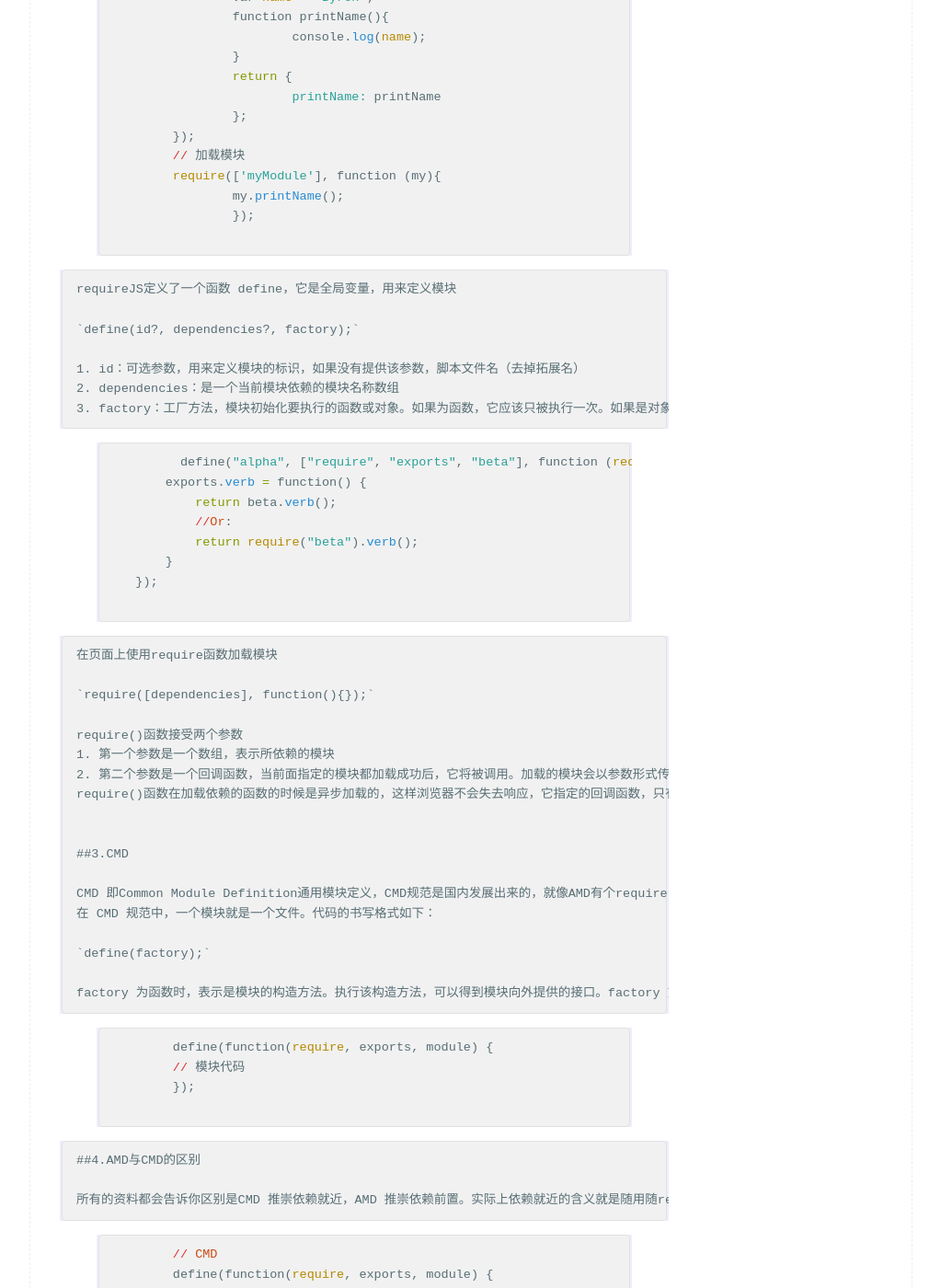
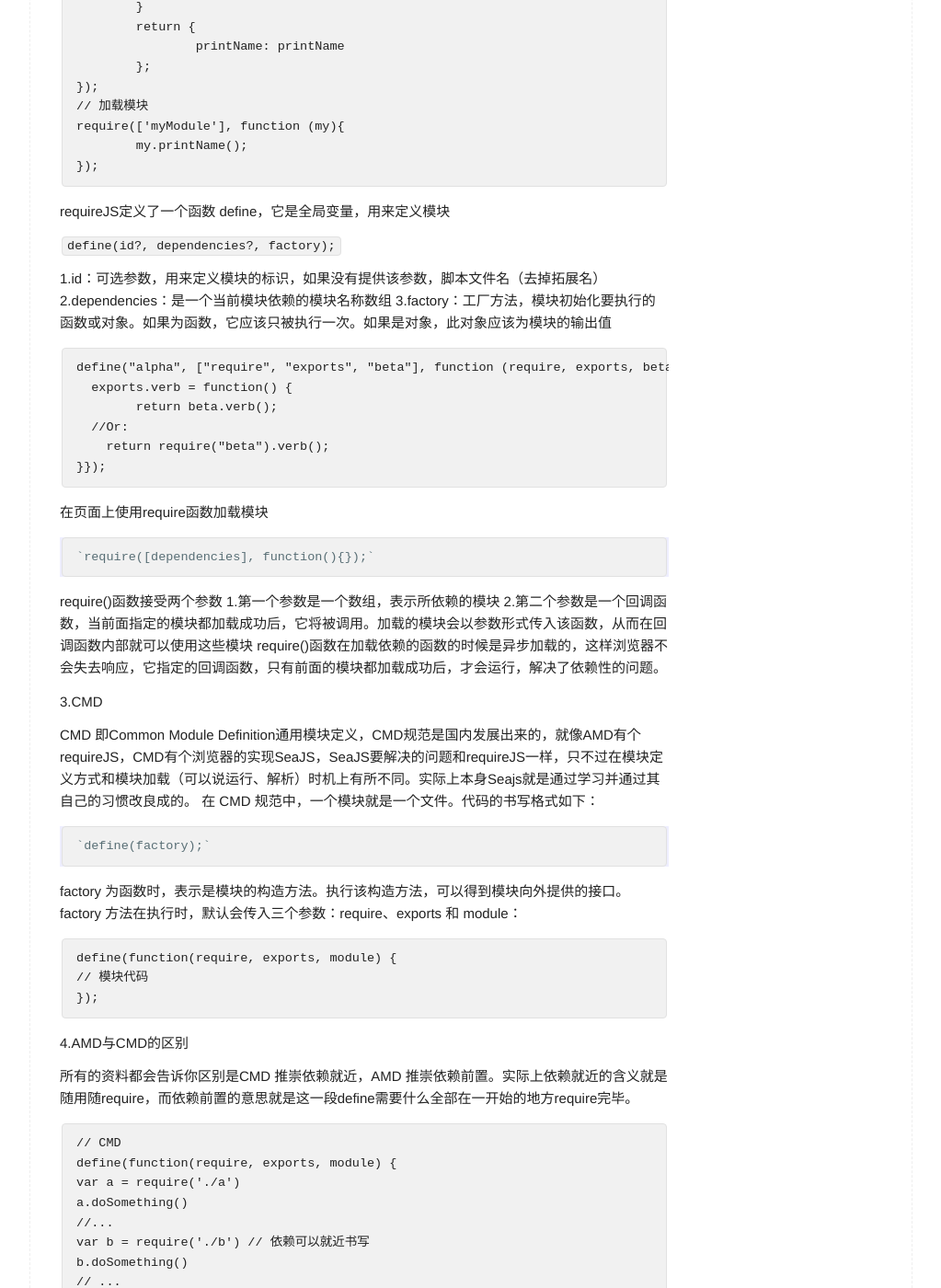
Before and after one commit to shane777/shane777.github.io, a Jekyll site: the page built from _posts/2017-07-16-font_module .markdown, in a window 1280 px wide and 1400 px high, scrolled down 2097 px. Shown: the whole window at 92% size, without its empty margins (128-1151 px from the left). Built offline with Jekyll 4.4.1, drawn with Linux system fonts in a browser that asks for light colours; comment, search, counter and statistics services are not loaded; some of the changed text lies outside the part shown.

Commit message:
change posyt

````diff
--- a/_posts/2017-07-16-font_module .markdown
+++ b/_posts/2017-07-16-font_module .markdown
@@ -8,19 +8,19 @@
 
 JS的模块化初衷和所有语言的模块化都是一致的，就是规范化开发。
 
-1. 最早期的时候就是原生的js从上到下代码编写执行，
+1.最早期的时候就是原生的js从上到下代码编写执行，
 
-	{% highlight ruby %}
+``` JavaScript
 	function fun1(){ //... }
 	function fun2(){ //... }
-	{% endhighlight %}
+```
 
 所有的函数和变量都直接放入相应的js文件中。导致的问题就是全局对象Global被污染，函数命名冲突。同时在js文件之间有所依赖时，还要保证文件引入的顺序，文件之间的依赖关系不好管理。
 
 
-2. 为了解决上面的问题，采用了使用对象封装的模式。
+2.为了解决上面的问题，采用了使用对象封装的模式。
 
-	{% highlight ruby %}
+``` JavaScript
 	var module1 = {
 		property1 : 1,
 		property2 : 2,
@@ -28,163 +28,165 @@
 		fun2: function(){}
 	}
 	obj.fun1();
-	{% endhighlight %}
+```
 
 好处是减少了对全局对象的污染，而新的问题是对象类型的不安全，在外部可以对其内部进行修改。
 
 
-3. 而采用匿名闭包就可以达到隐藏其内部细节的功能。
+3.而采用匿名闭包就可以达到隐藏其内部细节的功能。
 
-	{% highlight ruby %}
-	var module1 =( function () {
-		var property1 = 1;
-		var property2 = 2;
-		function fun1(){};
-		function fun2(){};
-		return { fun1: fun1, fun2: fun2};
-	}) ();
-	module1.fun1();
-	module1.property1 ; // undefined
-	{% endhighlight %}
+``` JavaScript
+var module1 =( function () {
+	var property1 = 1;
+	var property2 = 2;
+	function fun1(){};
+	function fun2(){};
+	return { fun1: fun1, fun2: fun2};
+}) ();
+module1.fun1();
+module1.property1 ; // undefined
+```
 
 
-4. 而考虑到依赖，一种比较典型的方法是JQuery封装风格。
+4.而考虑到依赖，一种比较典型的方法是JQuery封装风格。
 
-	{% highlight ruby %}
-	(function(window){
-	    //代码
-	    window.jQuery = window.$ = jQuery;//通过给window添加属性而暴漏到全局
-	})(window);
-	{% endhighlight %}
+``` JavaScript
+(function(window){
+  //代码
+  window.jQuery = window.$ = jQuery;
+	//通过给window添加属性而暴漏到全局
+})(window);
+```
 
 通过匿名函数包装代码，所依赖的外部变量传给这个函数，在函数内部可以使用这些依赖，然后在函数的最后把模块自身暴漏给window。
 如果需要添加扩展，则可以作为jQuery的插件，把它挂载到$上。
 这种风格虽然灵活了些，但并未解决根本问题：所需依赖还是得外部提前提供、还是增加了全局变量。
 
 
-5. 而最后一个问题，文件的加载。 过多的<script>标签引入文件导致请求过多，加载顺序的固定，平行加载，导致依赖之间的模糊。所以之后出现了LAB.js这种script loader 还有 module loader YUI3等。实际上因为浏览器端任务量较小的缘故，各种复杂的JS逻辑也可以执行下去。但是进入到了服务器端以后，更迫切的需要模块化的存在。
+5.而最后一个问题，文件的加载。 过多的\<script\>标签引入文件导致请求过多，加载顺序的固定，平行加载，导致依赖之间的模糊。所以之后出现了LAB.js这种script loader 还有 module loader YUI3等。实际上因为浏览器端任务量较小的缘故，各种复杂的JS逻辑也可以执行下去。但是进入到了服务器端以后，更迫切的需要模块化的存在。
+
 
 1.CommonJS规范
 
 CommonJS是服务器端模块的规范，Node.js采用了这个规范。Node.JS首先采用了js模块化的概念。
-	根据CommonJS规范，一个单独的文件就是一个模块。每一个模块都是一个单独的作用域，也就是说，在该模块内部定义的变量，无法被其他模块读取，除非定义为global对象的属性。
-	输出模块变量的最好方法是使用module.exports对象。
+根据CommonJS规范，一个单独的文件就是一个模块。每一个模块都是一个单独的作用域，也就是说，在该模块内部定义的变量，无法被其他模块读取，除非定义为global对象的属性。
+输出模块变量的最好方法是使用module.exports对象。
 
-	{% highlight ruby %}
-	var i = 1;
-	var max = 30;
-	module.exports = function () {
-	  for (i -= 1; i++ < max; ) {
-		console.log(i);
-	  }
-	max *= 1.1;
-	};
-	{% endhighlight %}
-
-	上面代码通过module.exports对象，定义了一个函数，该函数就是模块外部与内部通信的桥梁。
-	加载模块使用require方法，该方法读取一个文件并执行，最后返回文件内部的module.exports对象。
+``` JavaScript
+var i = 1;
+var max = 30;
+module.exports = function () {
+  for (i -= 1; i++ < max; ) {
+	console.log(i);
+  }
+max *= 1.1;
+};
+```
+上面代码通过module.exports对象，定义了一个函数，该函数就是模块外部与内部通信的桥梁。
+加载模块使用require方法，该方法读取一个文件并执行，最后返回文件内部的module.exports对象。
 
 
-  ##2. AMD
+2.AMD
 
-	AMD 即Asynchronous Module Definition，中文名是异步模块定义的意思。它是一个在浏览器端模块化开发的规范。
-	模块将被异步加载，模块加载不影响后面语句的运行。所有依赖某些模块的语句均放置在回调函数中。
-	由于不是JavaScript原生支持，使用AMD规范进行页面开发需要用到对应的库函数，也就是大名鼎鼎RequireJS，实际上AMD 是 RequireJS 在推广过程中对模块定义的规范化的产出
-	requireJS主要解决两个问题
-		1. 多个js文件可能有依赖关系，被依赖的文件需要早于依赖它的文件加载到浏览器
-		2. js加载的时候浏览器会停止页面渲染，加载文件越多，页面失去响应时间越长
-	看一个使用requireJS的例子
+AMD 即Asynchronous Module Definition，中文名是异步模块定义的意思。它是一个在浏览器端模块化开发的规范。
+模块将被异步加载，模块加载不影响后面语句的运行。所有依赖某些模块的语句均放置在回调函数中。
+由于不是JavaScript原生支持，使用AMD规范进行页面开发需要用到对应的库函数，也就是大名鼎鼎RequireJS，实际上AMD 是 RequireJS 在推广过程中对模块定义的规范化的产出
+requireJS主要解决两个问题
+	1.多个js文件可能有依赖关系，被依赖的文件需要早于依赖它的文件加载到浏览器
+	2.js加载的时候浏览器会停止页面渲染，加载文件越多，页面失去响应时间越长
+看一个使用requireJS的例子
 
-	{% highlight ruby %}
+```	JavaScript
 	// 定义模块 myModule.js
-	define(['dependency'], function(){
-		var name = 'Byron';
-		function printName(){
-			console.log(name);
-		}
-		return {
-			printName: printName
-		};
-	});
-	// 加载模块
-	require(['myModule'], function (my){
-		my.printName();
-		});
-	{% endhighlight %}
+define(['dependency'], function(){
+	var name = 'Byron';
+	function printName(){
+		console.log(name);
+	}
+	return {
+		printName: printName
+	};
+});
+// 加载模块
+require(['myModule'], function (my){
+	my.printName();
+});
+```
 
-	requireJS定义了一个函数 define，它是全局变量，用来定义模块
+requireJS定义了一个函数 define，它是全局变量，用来定义模块
 
-	`define(id?, dependencies?, factory);`
+ `define(id?, dependencies?, factory);`
 
-	1. id：可选参数，用来定义模块的标识，如果没有提供该参数，脚本文件名（去掉拓展名）
-	2. dependencies：是一个当前模块依赖的模块名称数组
-	3. factory：工厂方法，模块初始化要执行的函数或对象。如果为函数，它应该只被执行一次。如果是对象，此对象应该为模块的输出值
+  1.id：可选参数，用来定义模块的标识，如果没有提供该参数，脚本文件名（去掉拓展名）
+	2.dependencies：是一个当前模块依赖的模块名称数组
+	3.factory：工厂方法，模块初始化要执行的函数或对象。如果为函数，它应该只被执行一次。如果是对象，此对象应该为模块的输出值
 
-	{% highlight ruby %}
-	 define("alpha", ["require", "exports", "beta"], function (require, exports, beta) {
-       exports.verb = function() {
-           return beta.verb();
-           //Or:
-           return require("beta").verb();
-       }
-   });
-	{% endhighlight %}
+``` JavaScript
+define("alpha", ["require", "exports", "beta"], function (require, exports, beta) {
+  exports.verb = function() {
+  	return beta.verb();
+  //Or:
+    return require("beta").verb();
+}});
+```
 
-	在页面上使用require函数加载模块
+在页面上使用require函数加载模块
 
 	`require([dependencies], function(){});`
 
-	require()函数接受两个参数
-	1. 第一个参数是一个数组，表示所依赖的模块
-	2. 第二个参数是一个回调函数，当前面指定的模块都加载成功后，它将被调用。加载的模块会以参数形式传入该函数，从而在回调函数内部就可以使用这些模块
-	require()函数在加载依赖的函数的时候是异步加载的，这样浏览器不会失去响应，它指定的回调函数，只有前面的模块都加载成功后，才会运行，解决了依赖性的问题。
+require()函数接受两个参数
+	1.第一个参数是一个数组，表示所依赖的模块
+	2.第二个参数是一个回调函数，当前面指定的模块都加载成功后，它将被调用。加载的模块会以参数形式传入该函数，从而在回调函数内部就可以使用这些模块
+require()函数在加载依赖的函数的时候是异步加载的，这样浏览器不会失去响应，它指定的回调函数，只有前面的模块都加载成功后，才会运行，解决了依赖性的问题。
 
 
-	##3.CMD
+3.CMD
 
-	CMD 即Common Module Definition通用模块定义，CMD规范是国内发展出来的，就像AMD有个requireJS，CMD有个浏览器的实现SeaJS，SeaJS要解决的问题和requireJS一样，只不过在模块定义方式和模块加载（可以说运行、解析）时机上有所不同。实际上本身Seajs就是通过学习并通过其自己的习惯改良成的。
-	在 CMD 规范中，一个模块就是一个文件。代码的书写格式如下：
+CMD 即Common Module Definition通用模块定义，CMD规范是国内发展出来的，就像AMD有个requireJS，CMD有个浏览器的实现SeaJS，SeaJS要解决的问题和requireJS一样，只不过在模块定义方式和模块加载（可以说运行、解析）时机上有所不同。实际上本身Seajs就是通过学习并通过其自己的习惯改良成的。
+在 CMD 规范中，一个模块就是一个文件。代码的书写格式如下：
 
 	`define(factory);`
 
-	factory 为函数时，表示是模块的构造方法。执行该构造方法，可以得到模块向外提供的接口。factory 方法在执行时，默认会传入三个参数：require、exports 和 module：
+factory 为函数时，表示是模块的构造方法。执行该构造方法，可以得到模块向外提供的接口。factory 方法在执行时，默认会传入三个参数：require、exports 和 module：
 
-	{% highlight ruby %}
-	define(function(require, exports, module) {
-	// 模块代码
-	});
-	{% endhighlight %}
+``` JavaScript
+define(function(require, exports, module) {
+// 模块代码
+});
+```
 
-	##4.AMD与CMD的区别
+4.AMD与CMD的区别
 
-	所有的资料都会告诉你区别是CMD 推崇依赖就近，AMD 推崇依赖前置。实际上依赖就近的含义就是随用随require，而依赖前置的意思就是这一段define需要什么全部在一开始的地方require完毕。
+所有的资料都会告诉你区别是CMD 推崇依赖就近，AMD 推崇依赖前置。实际上依赖就近的含义就是随用随require，而依赖前置的意思就是这一段define需要什么全部在一开始的地方require完毕。
 
-	{% highlight ruby %}
-	// CMD
-	define(function(require, exports, module) {
-	var a = require('./a')
-	a.doSomething()
-	//...
-	var b = require('./b') // 依赖可以就近书写
-	b.doSomething()
-	// ...
-	})
-	// AMD 默认推荐的是
-	define(['./a', './b'], function(a, b) { // 依赖必须一开始就写好
-	a.doSomething()
-	// ...
-	b.doSomething()
-	...
-	})
-	{% endhighlight %}
+``` JavaScript
+// CMD
+define(function(require, exports, module) {
+var a = require('./a')
+a.doSomething()
+//...
+var b = require('./b') // 依赖可以就近书写
+b.doSomething()
+// ...
+})
+// AMD 默认推荐的是
+define(['./a', './b'], function(a, b) { // 依赖必须一开始就写好
+a.doSomething()
+// ...
+b.doSomething()
+//...
+})
+```
 
-	但两者都是异步操作的。
+但两者都是异步操作的。
 
 
-   5. ES6模块标准
-	实际上模块化已经开始纳入ES标准了， 相应的ES Module部分才是建议仔细学习的地方。以后应该会向此靠拢的。
-	----------------------------------------
-	参考：
+5.ES6模块标准
+实际上模块化已经开始纳入ES标准了， 相应的ES Module部分才是建议仔细学习的地方。以后应该会向此靠拢的。
+
+
+
+参考：
 	http://www.cnblogs.com/dolphinX/p/4381855.html
 	https://segmentfault.com/a/1190000000733959#articleHeader1
 	http://www.cnblogs.com/lvdabao/p/js-modules-develop.html
````
Also changed, not shown: 1 other file.
